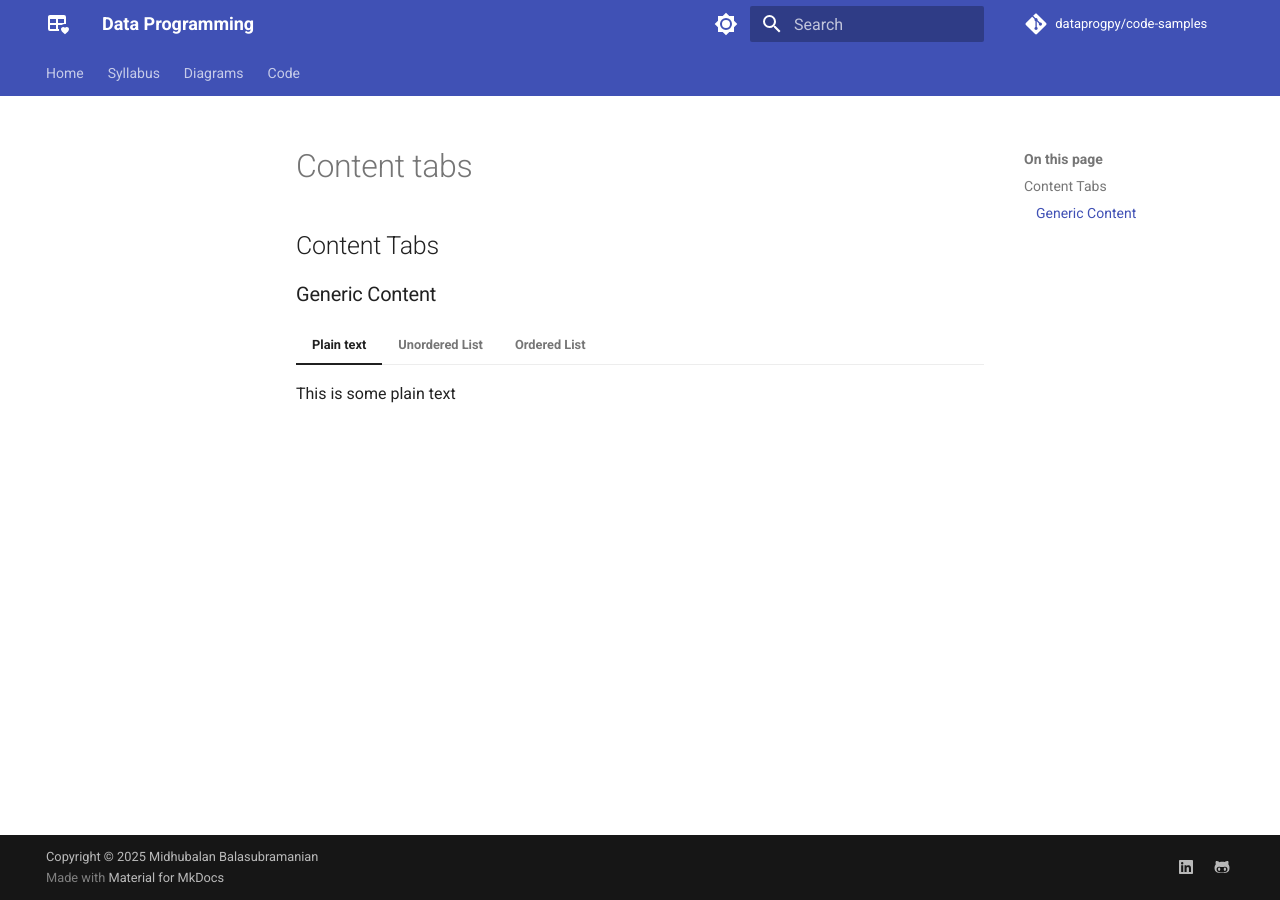
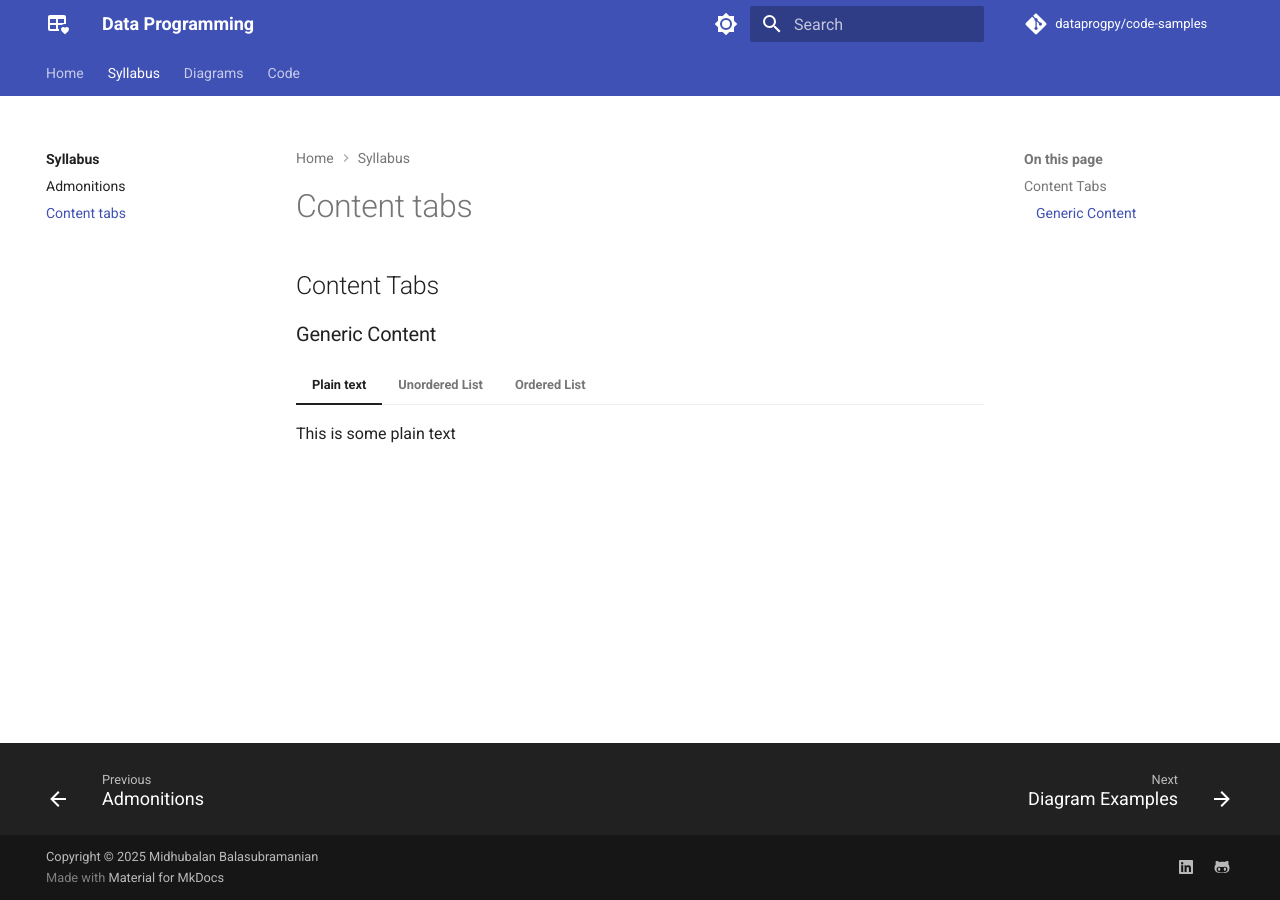
Before and after one commit to dataprogpy/dataprogpy.github.io, an MkDocs documentation site: the page built from docs/content-tabs.md, in a window 1280 px wide. Built offline with MkDocs 1.6.1 and Material for MkDocs 9.7.7, drawn with Linux system fonts in a browser that asks for light colours; comment, search, counter and statistics services are not loaded.

Commit message:
update nav

```diff
--- a/mkdocs.yml
+++ b/mkdocs.yml
@@ -92,6 +92,8 @@ nav:
   - Home: index.md
   - Syllabus:
     - syllabus/index.md
+    - admonitions.md
+    - content-tabs.md
   - Diagrams:
     - diagrams/index.md
     - Samples:
```
